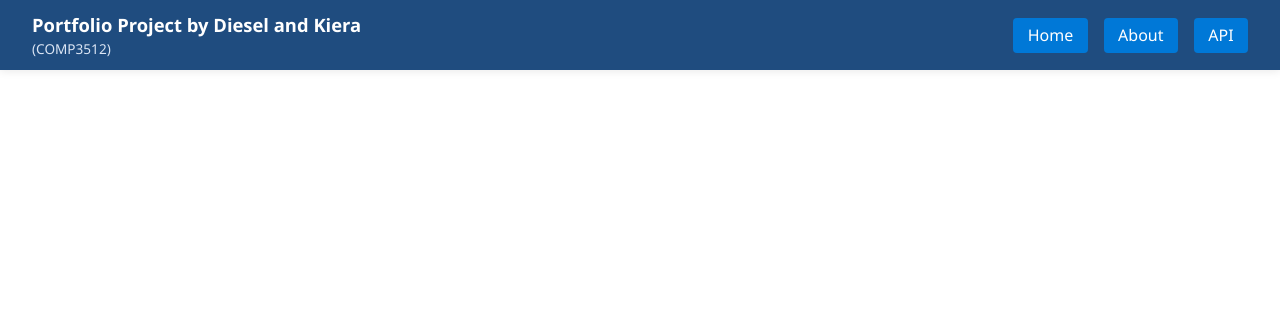
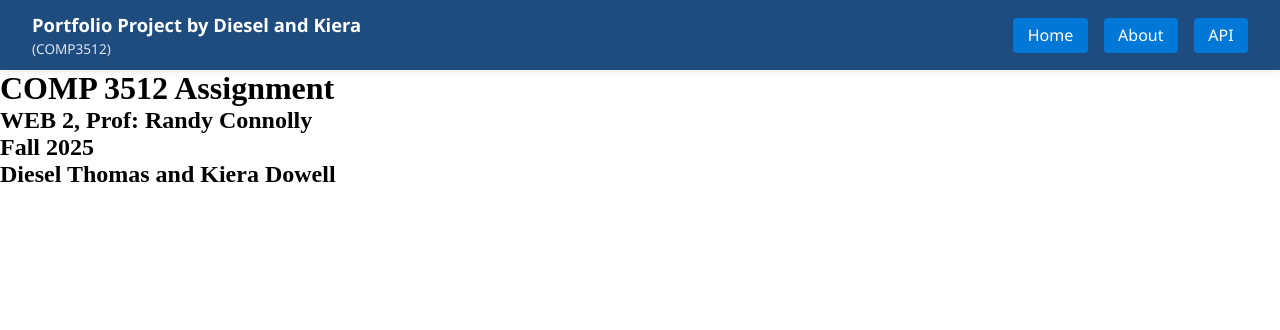
Before and after one commit to kd1012/comp3512Assign1, a PHP site: page /aboutPage.php in a window 1280 px wide. Shown: the top 330 px of the page. Run offline with PHP 8.4, Linux system fonts and the light colour scheme.

Commit message:
started info for about page

```diff
--- a/aboutPage.php
+++ b/aboutPage.php
@@ -9,6 +9,9 @@
 
     </main>
 
+    <h1> COMP 3512 Assignment</h1>
+    <h2> WEB 2, Prof: Randy Connolly</h2>
+    <h2>Fall 2025 <br> Diesel Thomas and Kiera Dowell</h2>
 
 
     <footer>
```
